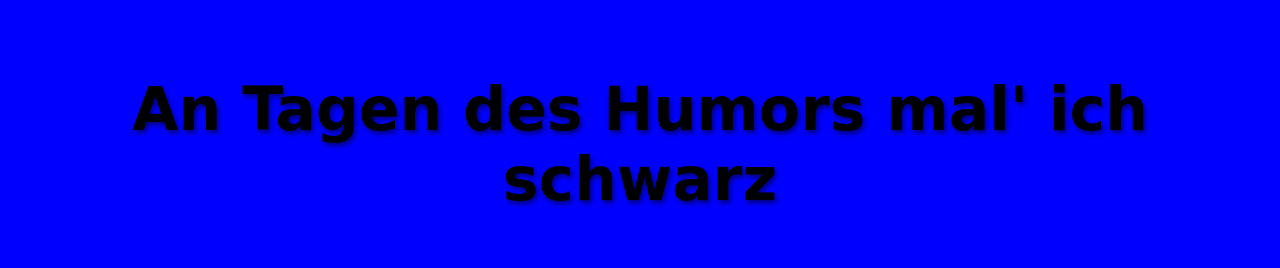
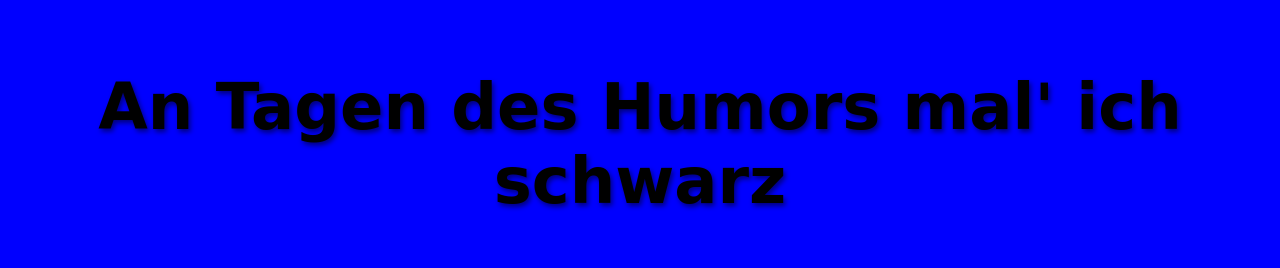
Before and after one commit to semiadult/schwarz, a plain HTML site: page index.html in a window 1280 px wide. Shown: the part 232-500 px from the top of the page. Drawn offline with Linux system fonts and the light colour scheme.

Commit message:
change headline size

```diff
--- a/style.css
+++ b/style.css
@@ -25,7 +25,7 @@ body {
 
 
 h1 {
-  font-size: 60px;
+  font-size: 64px;
   font-family: 'Permanent Marker', cursive;
   text-shadow: none;
   color: black;
```
